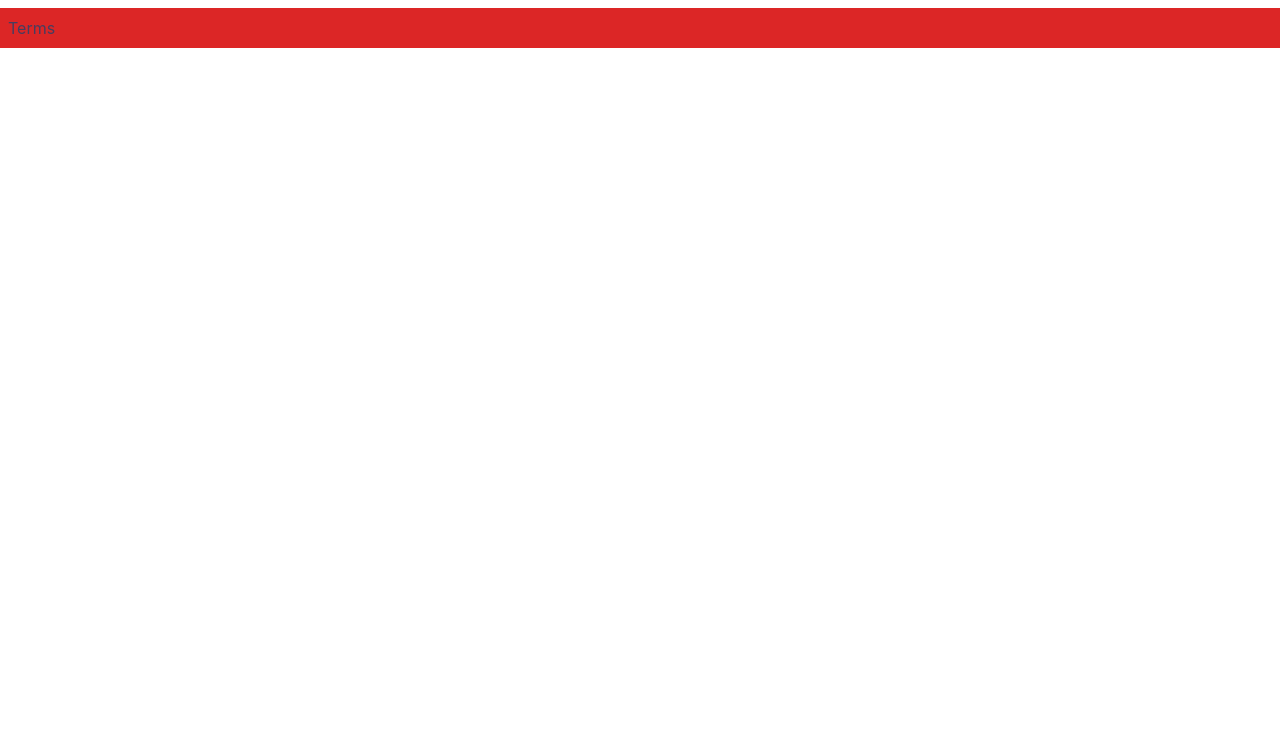
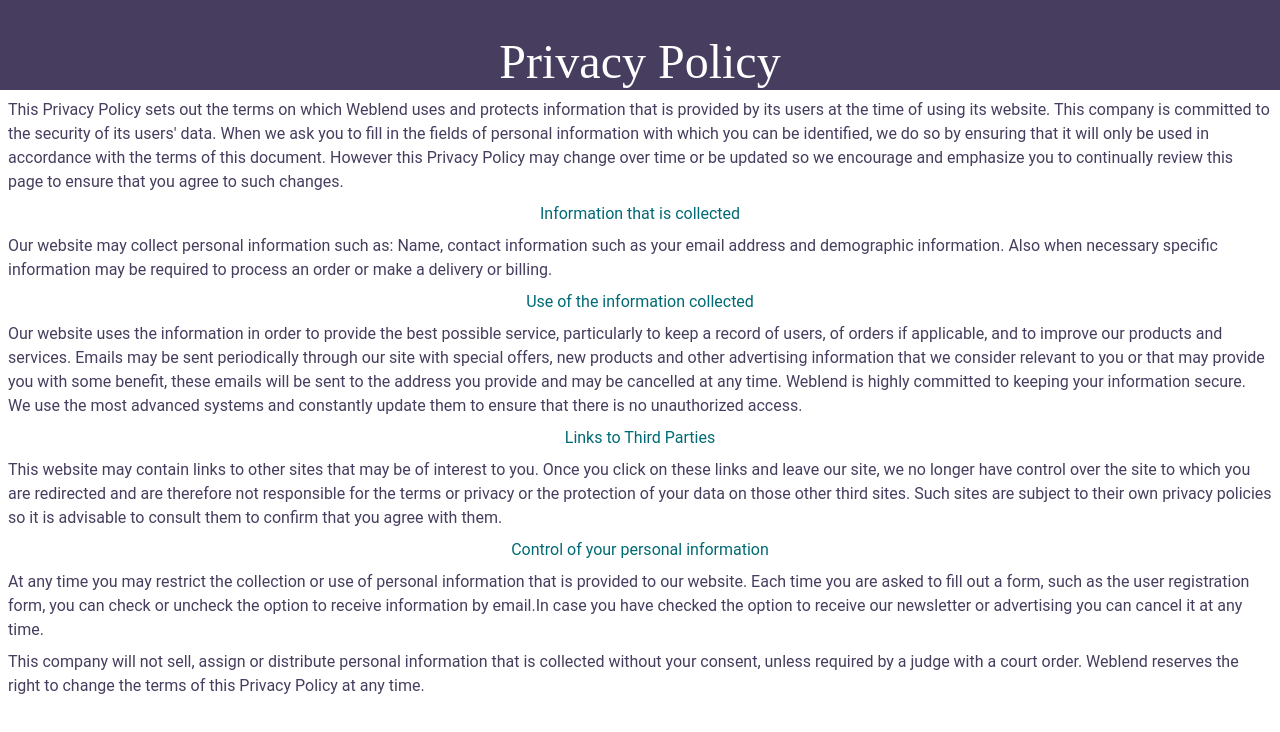
Before and after one commit to yellyoshua/blender, a React (Vite) app in the folder client/: page /terms-page in a window 1280 px wide. Shown: the top 732 px of the page. Built offline with nearby package versions, Linux system fonts and the light colour scheme.

Commit message:
add terms page

```diff
--- a/client/src/modules/terms/index.jsx
+++ b/client/src/modules/terms/index.jsx
@@ -1,7 +1,77 @@
+import './styles.css';
+
 export default function Terms () {
   return (
-    <div className="mt-2 p-2 bg-red-600">
-      <h1 className="text-primary">Terms</h1>
+    <div className="">
+      <div className="tittle">
+        <h1>
+          Privacy Policy
+        </h1>
+      </div>
+      <div className="max-w-screen-xl m-auto">
+        <div className="parrafo">
+          <p>
+            This Privacy Policy sets out the terms on which Weblend uses and protects
+            information that is provided by its users
+            at the time of using its website.
+            This company is committed to the security of its users&apos; data.
+            When we ask you to fill in the fields of personal
+            information with which you can be identified,
+            we do so by ensuring that it will only be used
+            in accordance with the terms of this document.
+            However this Privacy Policy may change over time or
+            be updated so we encourage and emphasize you to
+            continually review this page to ensure that you agree to such changes.</p>
+        </div>
+        <h2 className="subtitulo">
+          Information that is collected
+        </h2>
+        <p className="parrafo">
+          Our website may collect personal information such as: Name,
+          contact information such as your email address
+          and demographic information. Also when necessary specific information may
+          be required to process an order or make a delivery or billing.</p>
+        <h2 className="subtitulo">
+          Use of the information collected
+        </h2>
+        <p className="parrafo">
+          Our website uses the information in order to provide the best possible service,
+          particularly to keep a record of users,
+          of orders if applicable, and to improve our products and services.
+          Emails may be sent periodically through our site with special offers,
+          new products and other advertising information that we consider
+          relevant to you or that may provide you with some benefit,
+          these emails will be sent to the address you provide and may be cancelled at any time.
+          Weblend is highly committed to keeping your information secure.
+          We use the most advanced systems and
+          constantly update them to ensure that there is no unauthorized access.</p>
+        <h2 className="subtitulo">
+          Links to Third Parties
+        </h2>
+        <p className="parrafo">
+          This website may contain links to other sites that may be of
+          interest to you. Once you click on these links and leave our site,
+          we no longer have control over the site to which you are redirected
+          and are therefore not responsible
+          for the terms or privacy or the protection of your data on those other third sites.
+          Such sites are subject to their own privacy policies so it is advisable
+          to consult them to confirm that you agree with them.</p>
+        <h2 className="subtitulo">
+          Control of your personal information
+        </h2>
+        <p className="parrafo">
+          At any time you may restrict the collection or use of personal
+          information that is provided to our website. Each time you are asked to fill out a form,
+          such as the user registration form, you can check or
+          uncheck the option to receive information
+          by email.In case you have checked the option to receive our
+          newsletter or advertising you can cancel it at any time.</p>
+        <p className="parrafo">
+          This company will not sell, assign or distribute personal information that is
+          collected without your consent,
+          unless required by a judge with a court order.
+          Weblend reserves the right to change the terms of this Privacy Policy at any time.</p>
+      </div>
     </div>
   );
 }
--- /dev/null
+++ b/client/src/modules/terms/styles.css
@@ -0,0 +1,128 @@
+.tittle {
+    text-align: center;
+    color: #ffffff;
+    background-color: #473d5f;
+    margin-top: 0px;
+    height: 90px;
+    font-family: 'Grand Hotel', cursive;
+    padding-top: 50px;
+    font-size: 3rem;
+
+}
+
+body {
+    background-color: #ffff;
+}
+.subtitulo{
+    text-align: center;
+    color: #006A74;
+    margin: 8px;
+    font-family: 'Roboto', sans-serif;
+    letter-spacing: normal;
+}
+
+.parrafo1 {
+    text-align: justify;
+    height: 900px;
+    margin: 8px;
+    font-family: 'Roboto', sans-serif;
+    color: #473d5f;
+    letter-spacing: normal;
+}
+
+.parrafo {
+    /*text-align: justify;*/
+    margin: 8px;
+    font-family: 'Roboto', sans-serif;
+    color: #473d5f;
+    letter-spacing: normal;
+}
+
+.subtitulo2 {
+    text-align: center;
+    color: #006A74;
+    margin: 8px;
+    margin-top: -850px;
+    font-family: 'Roboto', sans-serif;
+    letter-spacing: normal;
+
+}
+
+.parrafo2 {
+    text-align: justify;
+    height: 900px;
+    margin: 8px;
+    font-family: 'Roboto', sans-serif;
+    color: #473d5f;
+    letter-spacing: normal;
+
+}
+
+.subtitulo3 {
+    text-align: center;
+    color: #006A74;
+    margin: 8px;
+    margin-top: -889px;
+    font-family: 'Roboto', sans-serif;
+    letter-spacing: normal;
+
+}
+
+.parrafo3 {
+    text-align: justify;
+    height: 900px;
+    margin: 8px;
+    font-family: 'Roboto', sans-serif;
+    color: #473d5f;
+    letter-spacing: normal;
+}
+
+.subtitulo4 {
+    text-align: center;
+    color: #006A74;
+    margin: 8px;
+    margin-top: -850px;
+    font-family: 'Roboto', sans-serif;
+    letter-spacing: normal;
+
+}
+
+.parrafo4 {
+    text-align: justify;
+    height: 900px;
+    margin: 8px;
+    margin-top: 10px;
+    font-family: 'Roboto', sans-serif;
+    color: #473d5f;
+    letter-spacing: normal;
+}
+
+.subtitulo5 {
+    text-align: center;
+    color: #006A74;
+    margin: 8px;
+    /*margin-top: -850px;*/
+    font-family: 'Roboto', sans-serif;
+    letter-spacing: normal;
+
+}
+
+.parrafo5 {
+    text-align: justify;
+    height: 900px;
+    margin: 8px;
+    margin-top: 10px;
+    font-family: 'Roboto', sans-serif;
+    color: #473d5f;
+    letter-spacing: normal;
+}
+
+.parrafo6 {
+    text-align: justify;
+    height: 900px;
+    margin: 8px;
+    margin-top: -870px;
+    font-family: 'Roboto', sans-serif;
+    color: #473d5f;
+    letter-spacing: normal;
+}
```
